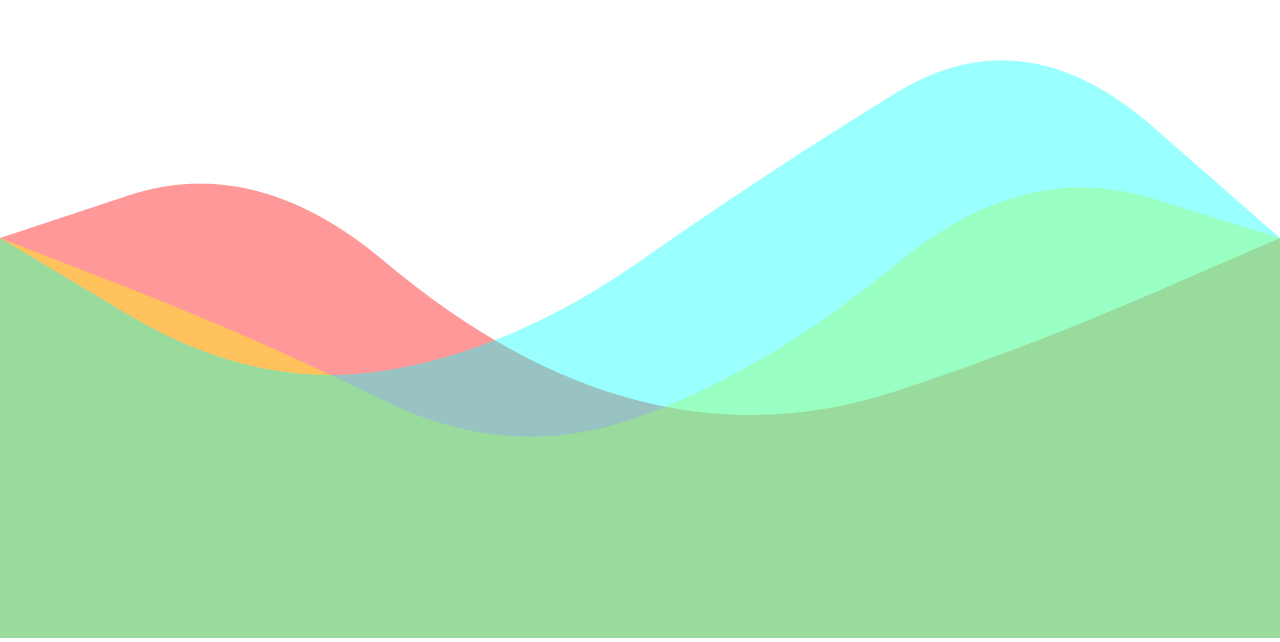
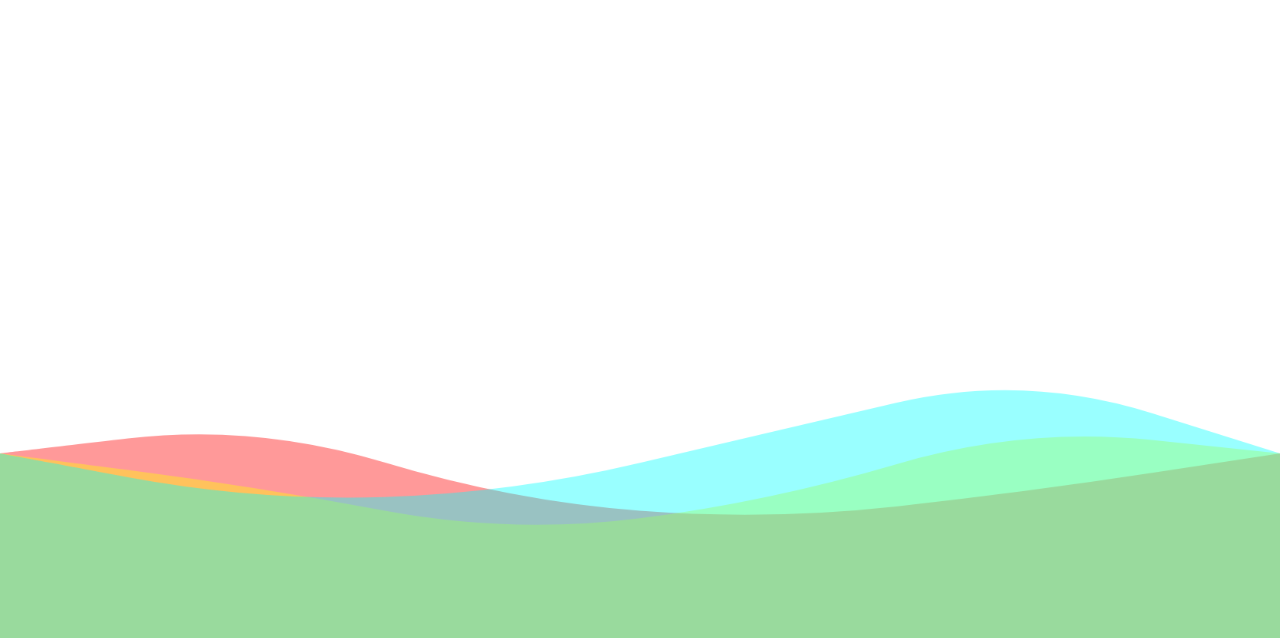
Before and after one commit to ohaeseong/interactive-develop, a plain HTML site: page canvas wave/index.html in a window 1280 px wide. Shown: the part 162-804 px from the top of the page. Drawn offline with Linux system fonts and the light colour scheme.

Commit message:
[UPDATE] wave animation

```diff
--- a/canvas color wave/app.js
+++ b/canvas color wave/app.js
@@ -32,6 +32,7 @@ class App {
         };
 
         this.image = new Image();
+
         this.image.src = 'gogh2.jpg';
         this.image.onload = () => {
             this.isLoaded = true;
--- a/canvas wave/app.js
+++ b/canvas wave/app.js
@@ -8,7 +8,6 @@ class App {
 
         this.waveGroup = new WaveGroup();
 
-        // window.addEventListener('resize', this.resize.bind(this), false);
         this.resize();
 
         requestAnimationFrame(this.animate.bind(this));
@@ -19,7 +18,7 @@ class App {
         this.stageHeight = document.body.clientHeight;
 
         this.canvas.width = this.stageWidth * 2;
-        this.canvas.height = this.stageHeight * 2;
+        this.canvas.height = this.stageHeight * 1.3;
         this.ctx.scale(2, 2);
 
         this.waveGroup.resize(this.stageWidth, this.stageHeight);
--- a/canvas wave/point.js
+++ b/canvas wave/point.js
@@ -5,7 +5,7 @@ export class Point {
         this.fixedY = y;
         this.speed = 0.1;
         this.cur = index;
-        this.max = Math.random() * 100 + 150;
+        this.max = Math.random() * 30 + 30;
     }
 
     update() {
```
Also changed, not shown: canvas color wave/index.html (+1 -1 lines).
